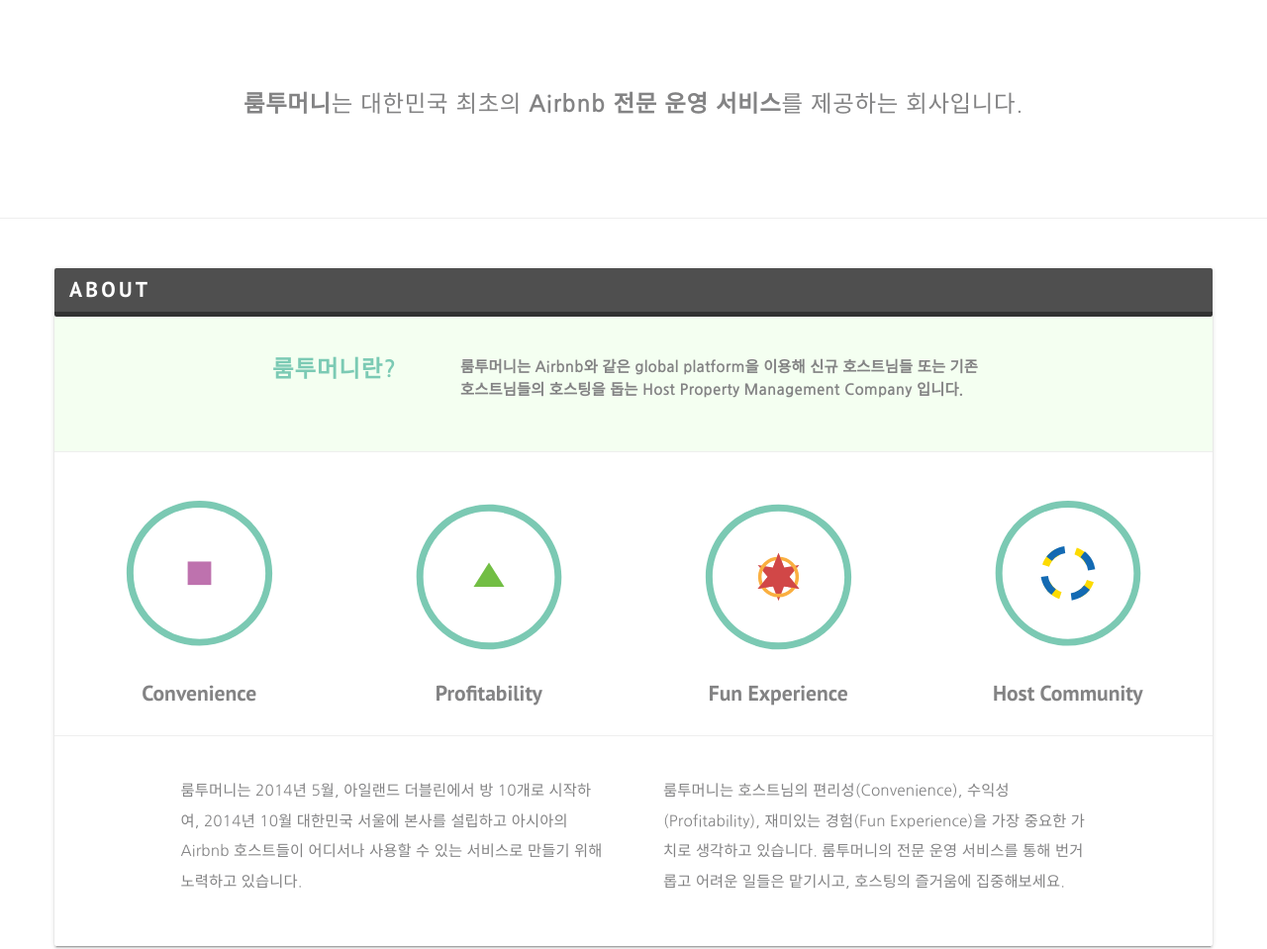
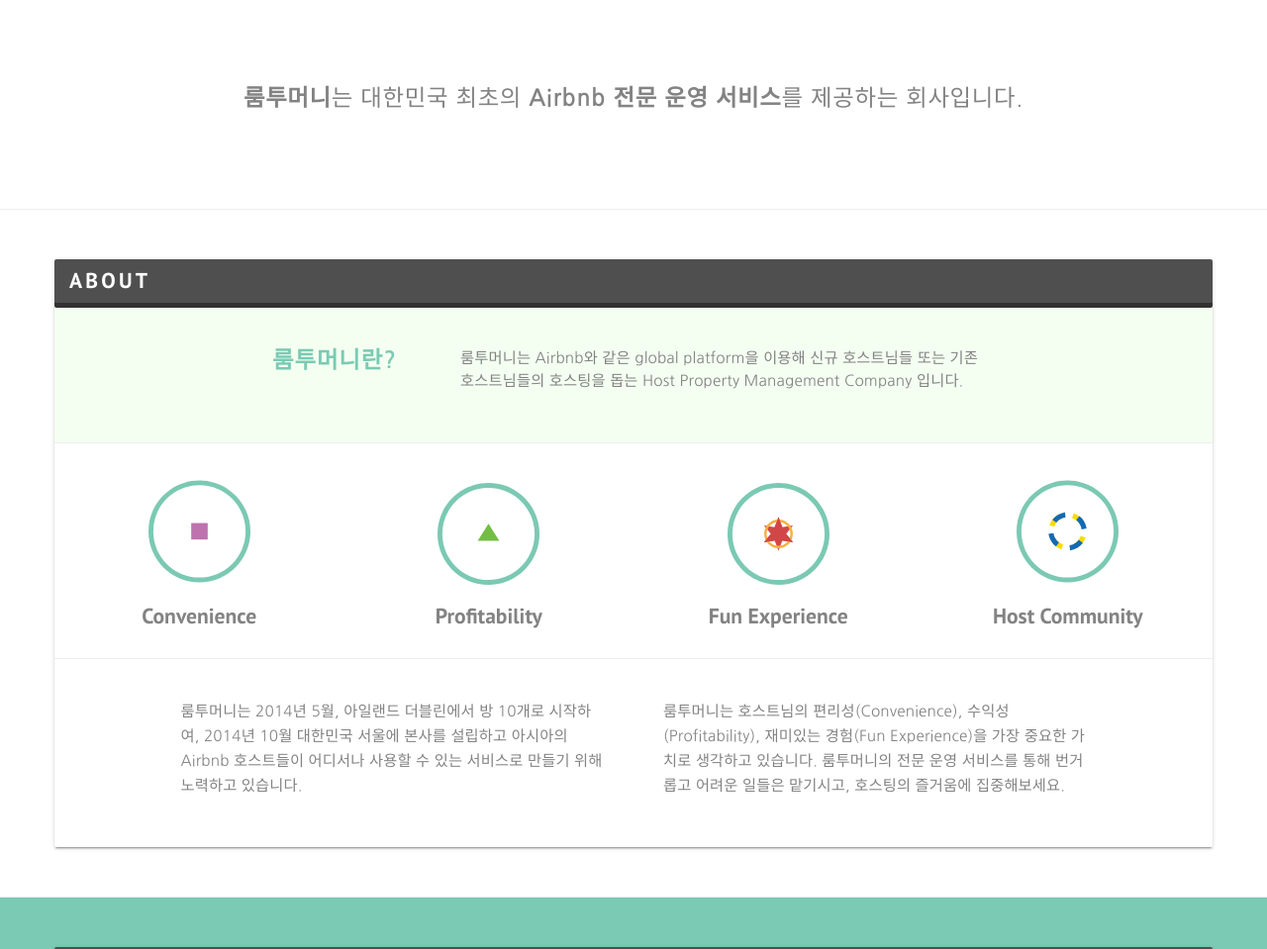
Before and after one commit to roomtomoney/website, a website: page index.html in a window 1280 px wide. Shown: the part 500-1459 px from the top of the page at 99% size. Drawn offline with nearby package versions, Linux system fonts and the light colour scheme.

Commit message:
Font size adjustments

```diff
--- a/css/style.css
+++ b/css/style.css
@@ -78,7 +78,7 @@
 	font-family: 'PT Sans', sans-serif;
 	font-size:18px;
 	/*background-color: #6cad99;*/
-	line-height:1.7em;
+	line-height:1.4em;
 }
 
 nav {
@@ -258,7 +258,7 @@
 }
 
 section .intro p {
-	font-weight:700;
+	font-weight:500;
 	line-height:1.5em;
 }
 
@@ -283,6 +283,11 @@
 section .icon img{
 	display:inline-block;
 	width:100%;
+}
+
+section#about .icon img{
+	display:inline-block;
+	width:70%;
 }
 
 section .icon h4 {
@@ -392,7 +397,7 @@
 
 .inspiration {
 	text-align:center;
-	font-size: 1.3em;
+	font-size: 1em;
 
 	letter-spacing: 0.03em;
 }
@@ -412,6 +417,11 @@
 
 /* Small devices (tablets, 768px and up) */
 @media (min-width: 768px) {
+
+	.inspiration {
+		font-size: 1.3em;
+
+	}
 
 	section .intro h3 {
 		padding-bottom:40px;
```
